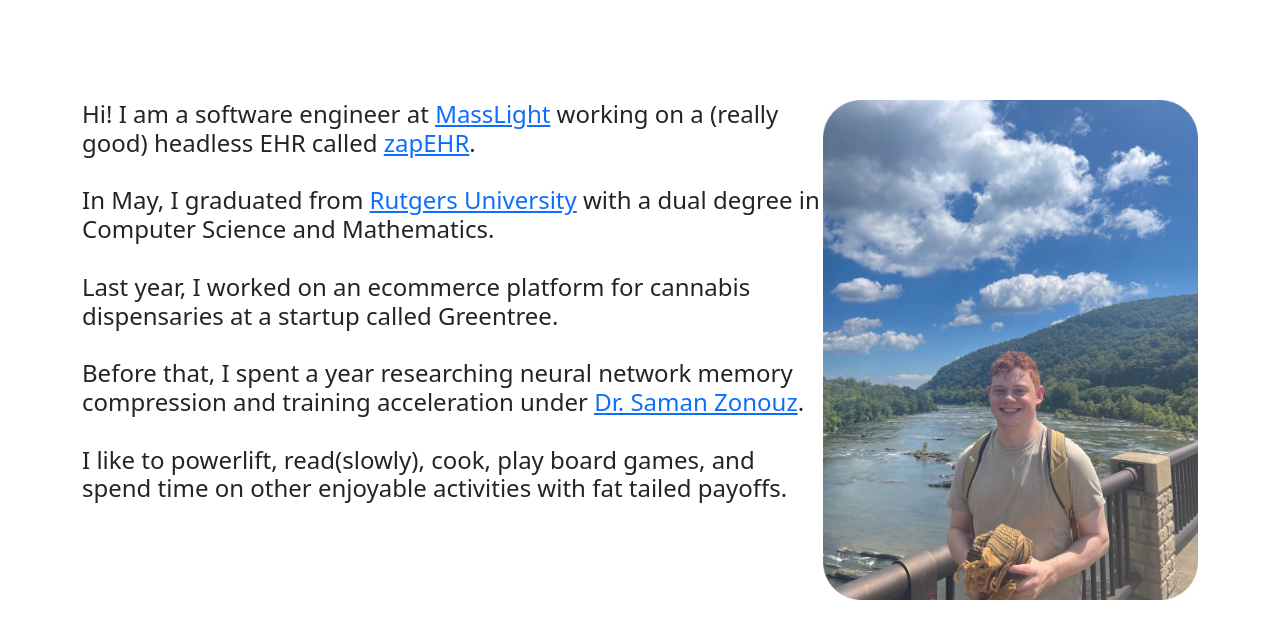
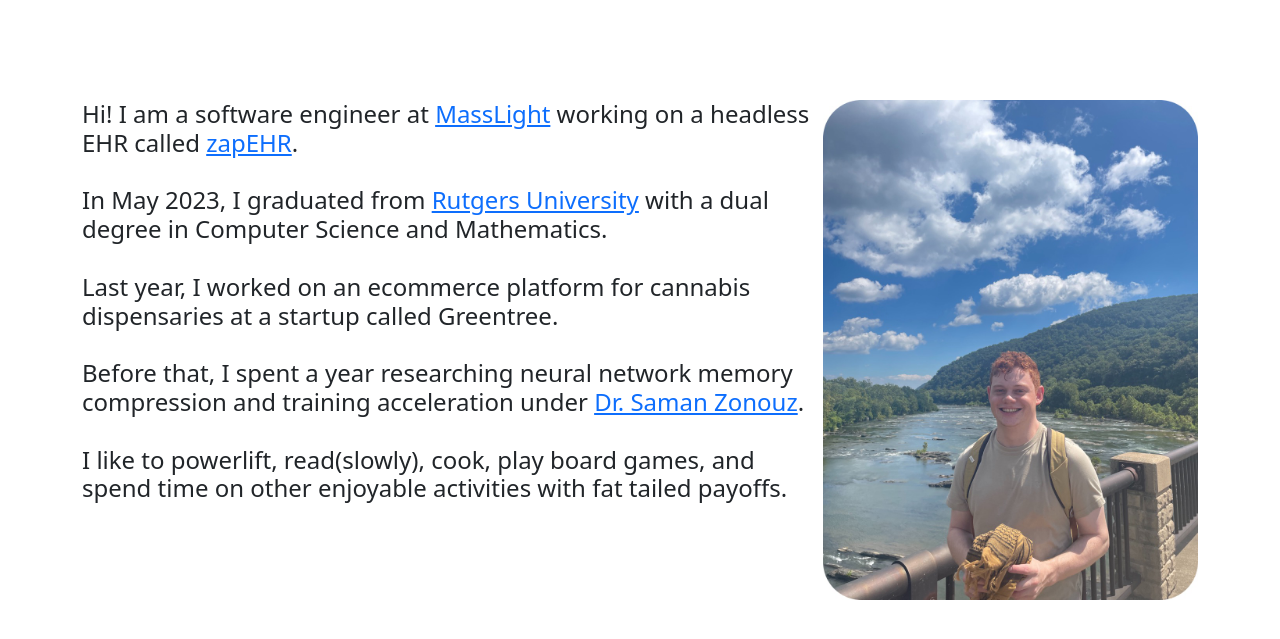
Before and after one commit to GiladSchneider/giladschneiderwebsite, a Flask app: page / in a window 1280 px wide. Shown: the part 95-734 px from the top of the page. Run offline with Flask 2, Linux system fonts and the light colour scheme.

Commit message:
masslight updates

```diff
--- a/templates/index.html
+++ b/templates/index.html
@@ -4,11 +4,11 @@
 {% block content %}
         <div class="container" style="margin-top: 100px;">
             <p style="float: right;"><img src="/static/main_picture.jpeg" alt="Image not found :[" style="height: 500px; width: auto;"></p>
-            <h4 style=>
-                Hi! I am a software engineer at <a href="https://masslight.com" target="_blank">MassLight</a> working on a (really good) headless EHR called <a href="https://zapehr.com" target="_blank">zapEHR</a>.
+            <h4>
+                Hi! I am a software engineer at <a href="https://masslight.com" target="_blank">MassLight</a> working on a headless EHR called <a href="https://zapehr.com" target="_blank">zapEHR</a>.
                         <br>
                         <br>
-                        In May, I graduated from <a href="https://www.rutgers.edu/" target=”_blank”>Rutgers University</a> with a dual degree in Computer Science and Mathematics.
+                        In May 2023, I graduated from <a href="https://www.rutgers.edu/" target=”_blank”>Rutgers University</a> with a dual degree in Computer Science and Mathematics.
                         <br>
                         <br>
                         Last year, I worked on an ecommerce platform for cannabis dispensaries at a startup called Greentree.
```
Also changed, not shown: 3 other files.
